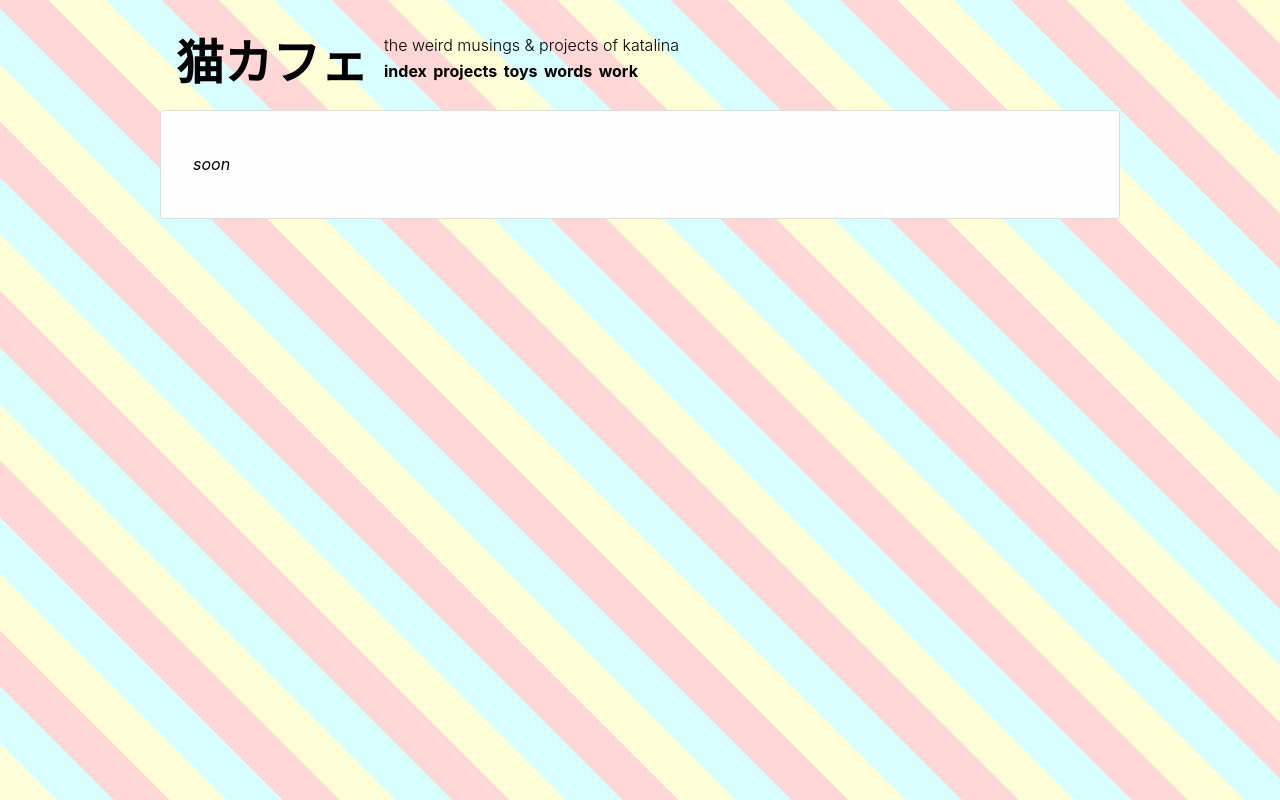
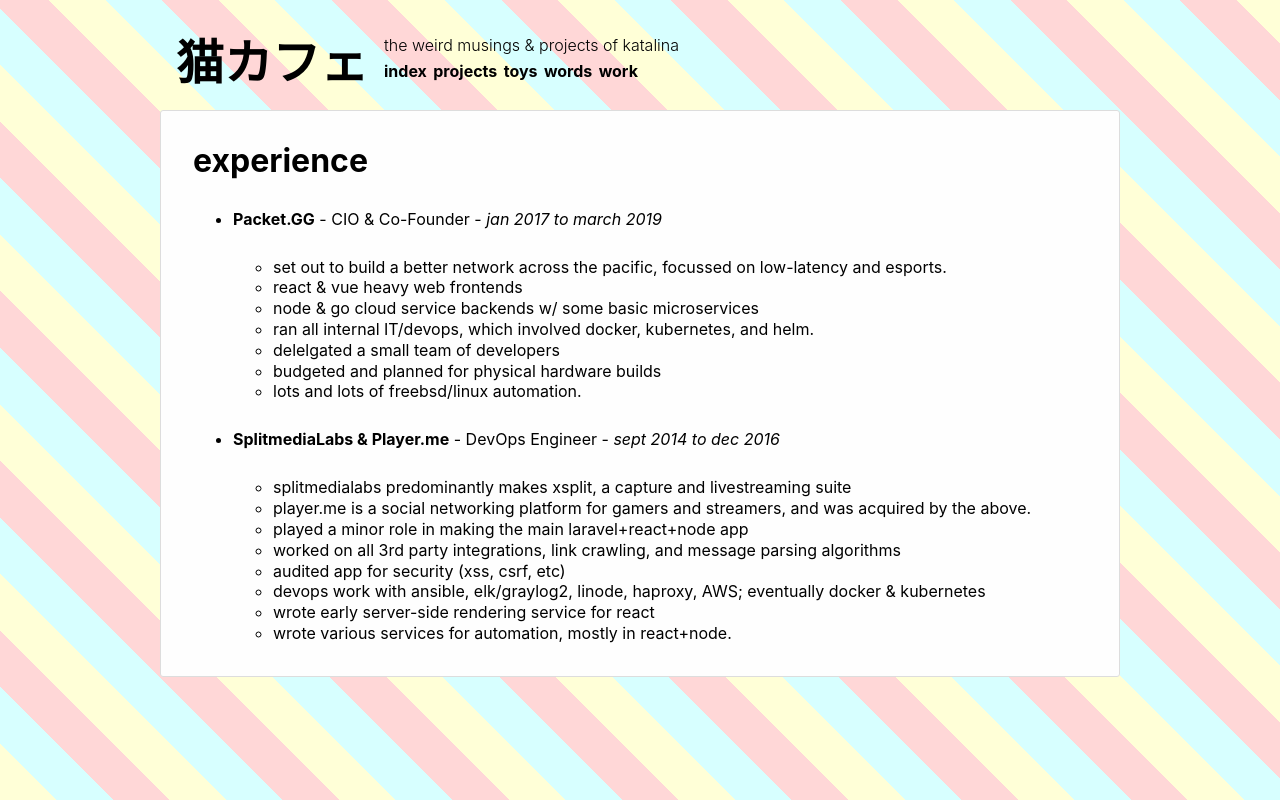
Before and after one commit to mekanoe/personal-site, a Next.js app: page /work in a window 1280 px wide. Built offline with nearby package versions, Linux system fonts and the light colour scheme.

Commit message:
add work stuff

```diff
--- a/pages/work.mdx
+++ b/pages/work.mdx
@@ -1 +1,20 @@
-*soon*
+# experience
+
+- **Packet.GG** - CIO & Co-Founder - *jan 2017 to march 2019*
+  - set out to build a better network across the pacific, focussed on low-latency and esports.
+  - react & vue heavy web frontends
+  - node & go cloud service backends w/ some basic microservices
+  - ran all internal IT/devops, which involved docker, kubernetes, and helm.
+  - delelgated a small team of developers
+  - budgeted and planned for physical hardware builds
+  - lots and lots of freebsd/linux automation.
+
+- **SplitmediaLabs & Player.me** - DevOps Engineer - *sept 2014 to dec 2016*
+  - splitmedialabs predominantly makes xsplit, a capture and livestreaming suite
+  - player.me is a social networking platform for gamers and streamers, and was acquired by the above.
+  - played a minor role in making the main laravel+react+node app
+  - worked on all 3rd party integrations, link crawling, and message parsing algorithms
+  - audited app for security (xss, csrf, etc)
+  - devops work with ansible, elk/graylog2, linode, haproxy, AWS; eventually docker & kubernetes
+  - wrote early server-side rendering service for react
+  - wrote various services for automation, mostly in react+node.
```
